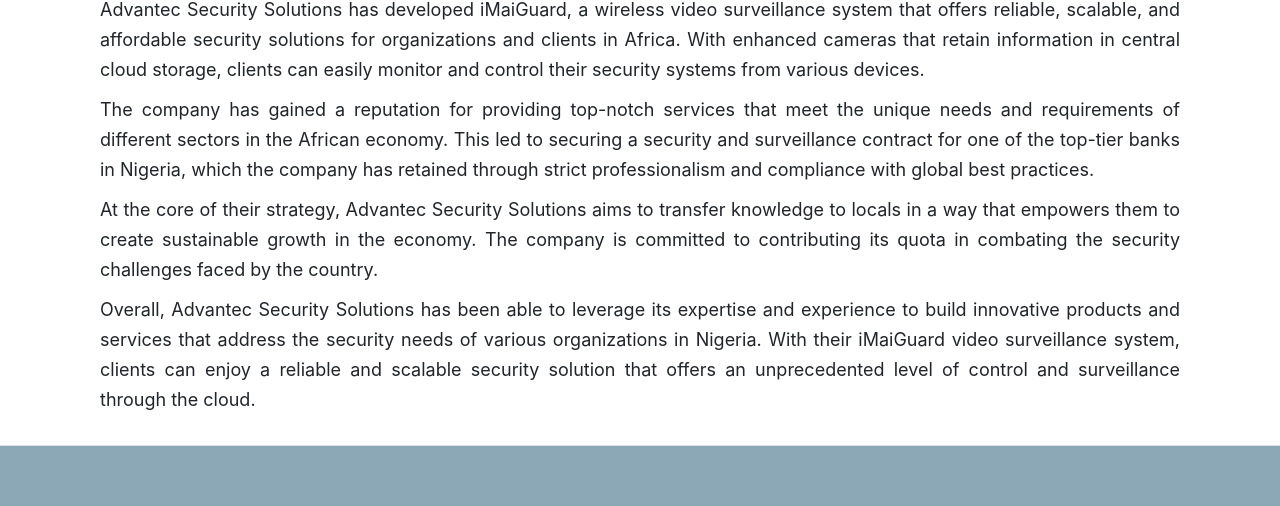
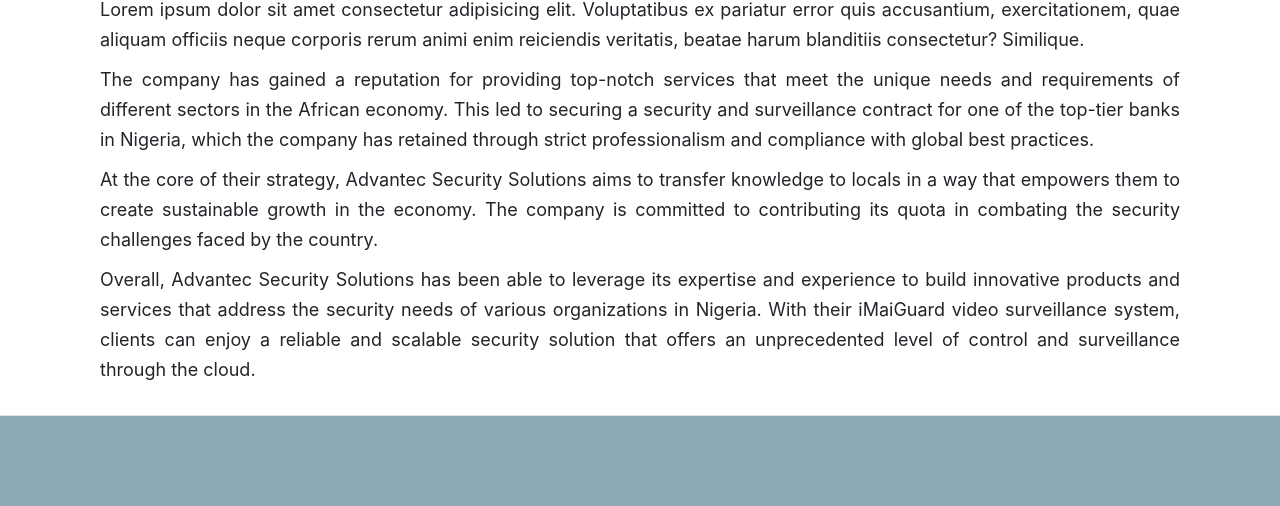
Before and after one commit to Esetobore/ImaiGaurD, a plain HTML site: page about.html in a window 1280 px wide. Shown: the part 224-730 px from the top of the page. Drawn offline with nearby package versions, Linux system fonts and the light colour scheme.

Commit message:
More changes

```diff
--- a/about.html
+++ b/about.html
@@ -228,12 +228,9 @@
         <article class="container text-justify">
           <h2 class="text-dark">About Us</h2>
           <article>
-            Advantec Security Solutions has developed iMaiGuard, a wireless
-            video surveillance system that offers reliable, scalable, and
-            affordable security solutions for organizations and clients in
-            Africa. With enhanced cameras that retain information in central
-            cloud storage, clients can easily monitor and control their security
-            systems from various devices.
+            Lorem ipsum dolor sit amet consectetur adipisicing elit. Voluptatibus ex pariatur error quis accusantium,
+            exercitationem, quae aliquam officiis neque corporis rerum animi enim reiciendis veritatis, beatae harum blanditiis
+            consectetur? Similique.
           </article>
           <article>
             The company has gained a reputation for providing top-notch services
```
Also changed, not shown: index.html (+2 -3 lines), privacy_policy.html (+1 -1 lines).
